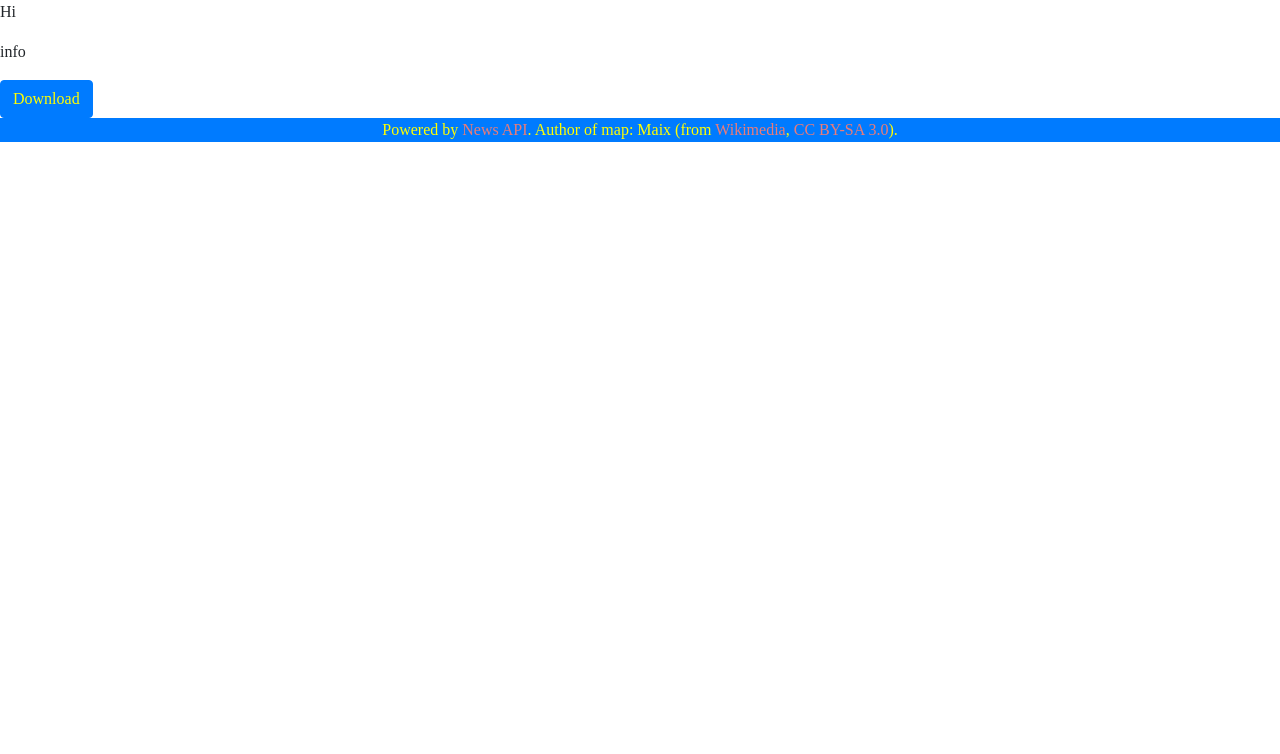
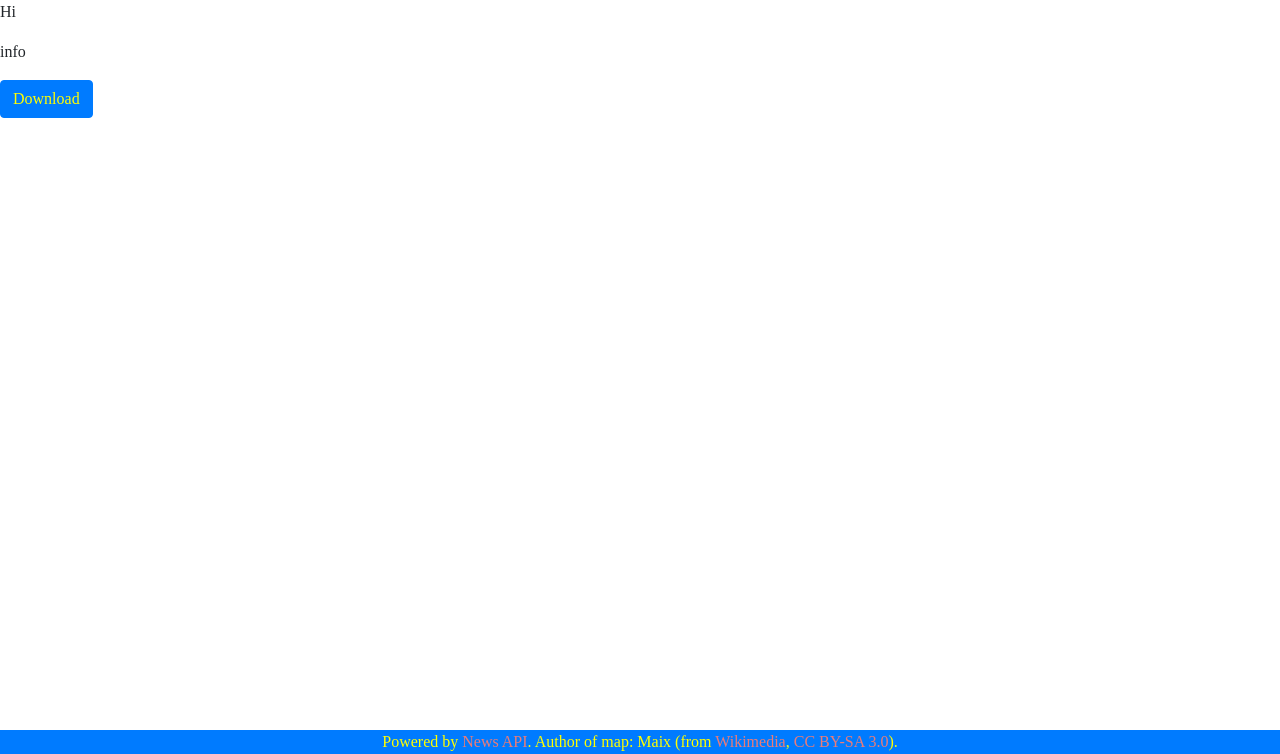
Before and after one commit to krisztianAlt/news-about-europe, a Flask app: page /android in a window 1280 px wide. Shown: the part 46-800 px from the top of the page. Run offline with Flask 2, Linux system fonts and the light colour scheme; parts of the project's set-up code (start-up, migrations or seed data) failed here and were passed over; some libraries are stand-ins or nearby versions.

Commit message:
Hotfix: footer position fixed at the bottom of the page

```diff
--- a/static/stylesheets/style.css
+++ b/static/stylesheets/style.css
@@ -111,7 +111,10 @@ path:hover {
 }
 
 #footer {
-
+    position: fixed;
+    bottom: 0;
+    left: 0;
+    right: 0;
     margin: 0 auto;
     background-color: #007bff;
 }
```
